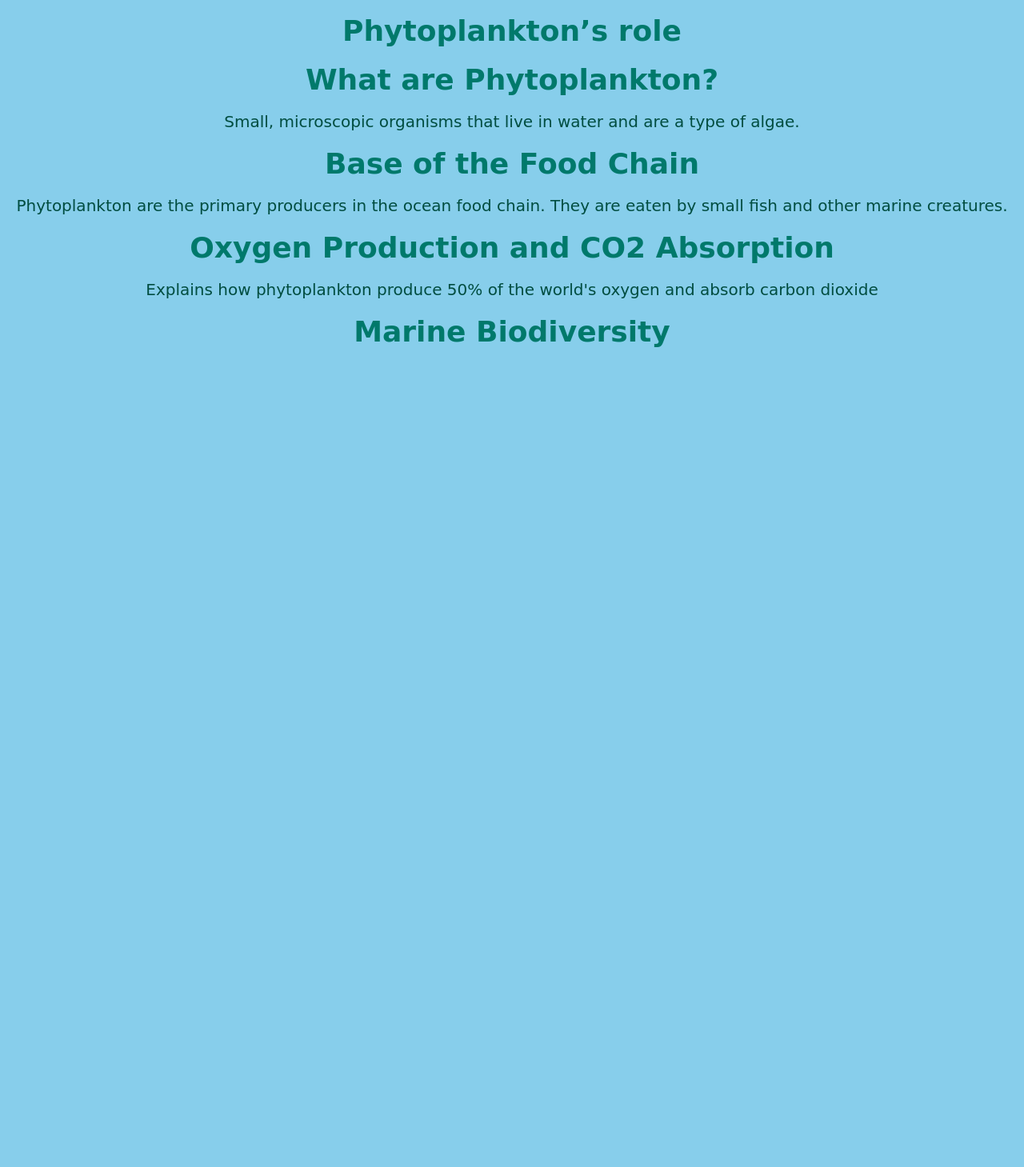
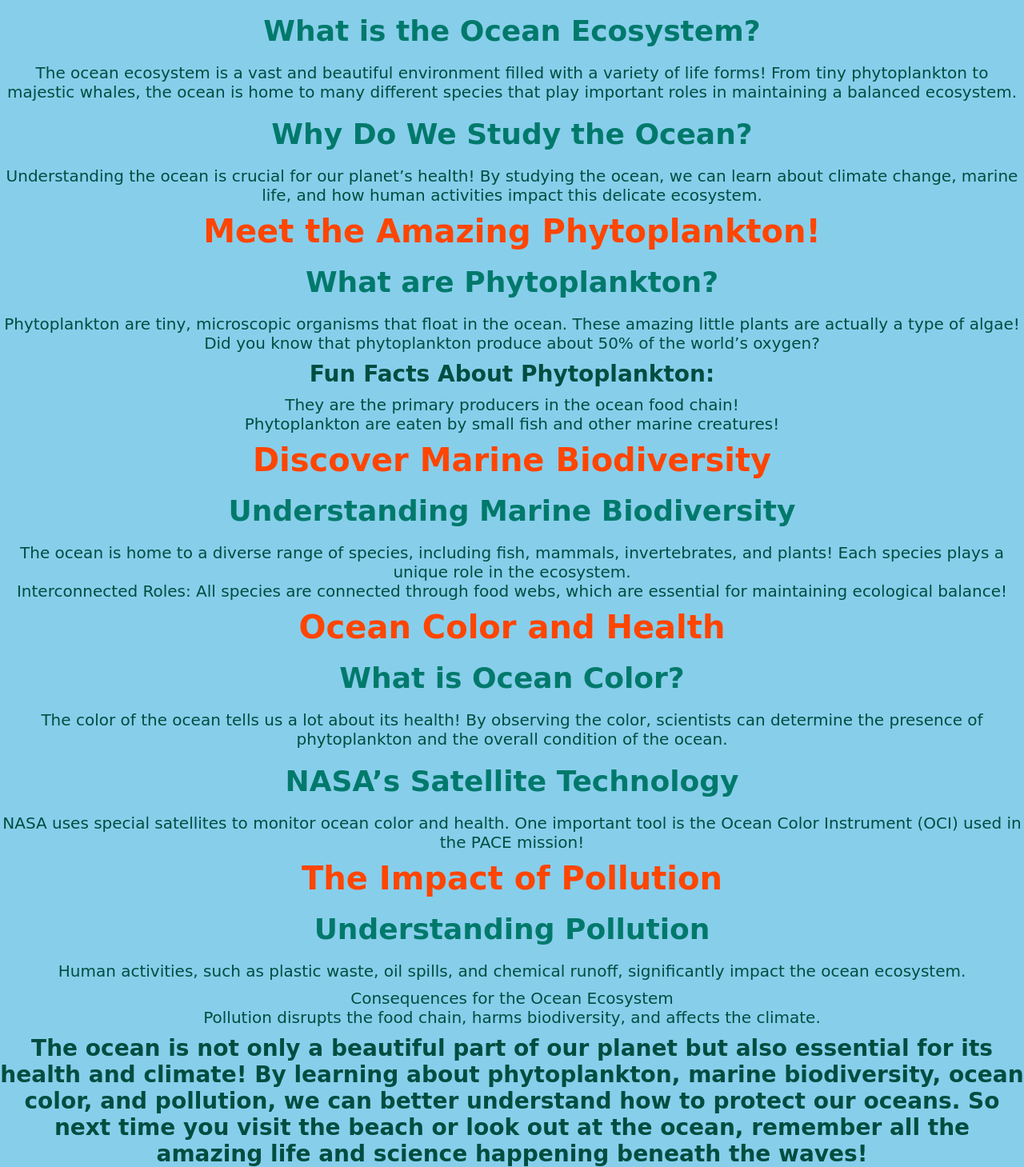
Before and after one commit to VinnRe/NASA_PACE_Challenge, a React (Vite) app in the folder frontend/: page /oceanlesson in a window 1280 px wide. Shown: the part 94-1553 px from the top of the page at 80% size. Before the commit the page ends 800 px from the top, so only its background shows below. Built offline with nearby package versions, Linux system fonts and the light colour scheme; a web font is replaced by a local one.

Commit message:
Fixed GamePage content

```diff
--- a/frontend/src/Component/GameNavbar.jsx
+++ b/frontend/src/Component/GameNavbar.jsx
@@ -22,8 +22,8 @@ const GameNavbar = () => {
       </div>
 
       {/* Rightmost section with logo */}
-      <div className="logo">
-          <h1>Pace Classroom</h1>
+      <div className="logo-nav">
+          <h1>BlueSphere</h1>
       </div>
     </nav>
   );
--- a/frontend/src/Component/GamepageContent.jsx
+++ b/frontend/src/Component/GamepageContent.jsx
@@ -61,7 +61,7 @@ const GamepageContent = () => {
           </div>
 
           <div className="secondline-container">
-            <div className="game-btn cloud-btn" onClick={() => handleContentChange('ecosystem')}>
+            <div className="game-btn cloud-btn" onClick={() => handleContentChange('clouds')}>
               <img width="64" height="64" src="https://img.icons8.com/?size=100&id=117004&format=png&color=000000" alt="clouds"/>
               <p>Clouds</p>
             </div>
--- a/frontend/src/Component/data.json
+++ b/frontend/src/Component/data.json
@@ -21,7 +21,7 @@
     "lessonButton": "About ocean",
     "lessonLink": "/oceanlesson",
     "buttonText": "Discover more about the ocean",
-    "link": "/"
+    "link": "/oceanexplorer"
   },
   "clouds": {
     "theme": "clouds-theme",
--- a/frontend/src/pages/Lesson Material/Ocean.jsx
+++ b/frontend/src/pages/Lesson Material/Ocean.jsx
@@ -2,17 +2,44 @@ const Ocean = () => {
     return (
         <div className="ocean-lessonMat">
             <h1>Life Below the Waves: Discovering the Wonders of the Ocean Ecosystem</h1>
-            <h2>Phytoplankton’s role</h2>
+            <h2>What is the Ocean Ecosystem?</h2>
+            <p>The ocean ecosystem is a vast and beautiful environment filled with a variety of life forms! From tiny phytoplankton to majestic whales, the ocean is home to many different species that play important roles in maintaining a balanced ecosystem.</p>
+
+            <h2>Why Do We Study the Ocean?</h2>
+            <p>Understanding the ocean is crucial for our planet’s health! By studying the ocean, we can learn about climate change, marine life, and how human activities impact this delicate ecosystem.</p>
+
+            <h1>Meet the Amazing Phytoplankton!</h1>
             <h2>What are Phytoplankton?</h2>
-            <p>Small, microscopic organisms that live in water and are a type of algae.</p>
+            <p>Phytoplankton are tiny, microscopic organisms that float in the ocean. These amazing little plants are actually a type of algae! Did you know that phytoplankton produce about 50% of the world’s oxygen?</p>
+            <h3>Fun Facts About Phytoplankton:</h3>
+            <p><ul>
+                <li>They are the primary producers in the ocean food chain!</li>
+                <li>Phytoplankton are eaten by small fish and other marine creatures!</li>
+            </ul></p>
 
-            <h2>Base of the Food Chain</h2>
-            <p>Phytoplankton are the primary producers in the ocean food chain. They are eaten by small fish and other marine creatures.</p>
+            <h1>Discover Marine Biodiversity</h1>
+            <h2>Understanding Marine Biodiversity</h2>
+            <p>The ocean is home to a diverse range of species, including fish, mammals, invertebrates, and plants! Each species plays a unique role in the ecosystem.
+                <br />
+                Interconnected Roles:
+                All species are connected through food webs, which are essential for maintaining ecological balance!
+            </p>
 
-            <h2>Oxygen Production and CO2 Absorption</h2>
-            <p>Explains how phytoplankton produce 50% of the world's oxygen and absorb carbon dioxide</p>
+            <h1>Ocean Color and Health</h1>
+            <h2>What is Ocean Color?</h2>
+            <p>The color of the ocean tells us a lot about its health! By observing the color, scientists can determine the presence of phytoplankton and the overall condition of the ocean.</p>
 
-            <h2>Marine Biodiversity</h2>
+            <h2>NASA’s Satellite Technology</h2>
+            <p>NASA uses special satellites to monitor ocean color and health. One important tool is the Ocean Color Instrument (OCI) used in the PACE mission!</p>
+
+            <h1>The Impact of Pollution</h1>
+            <h2>Understanding Pollution</h2>
+            <p>Human activities, such as plastic waste, oil spills, and chemical runoff, significantly impact the ocean ecosystem.</p>
+            <p>Consequences for the Ocean Ecosystem <br />
+                Pollution disrupts the food chain, harms biodiversity, and affects the climate.
+            </p>
+
+            <h3>The ocean is not only a beautiful part of our planet but also essential for its health and climate! By learning about phytoplankton, marine biodiversity, ocean color, and pollution, we can better understand how to protect our oceans. So next time you visit the beach or look out at the ocean, remember all the amazing life and science happening beneath the waves!</h3>
         </div>
     )
 }
--- a/frontend/src/styles/gamepage.css
+++ b/frontend/src/styles/gamepage.css
@@ -165,6 +165,12 @@
     margin-right: 1rem;
 }
 
+.logo-nav h1{
+    color: #fff;
+    margin-right: 1rem;
+    filter: drop-shadow(0px 0px 4px rgb(0, 0, 0));
+}
+
 .home-btn-game, .back-btn-game {
     transition: 0.3s ease;
     filter: drop-shadow(0px 0px 4px rgb(0, 0, 0));
```
